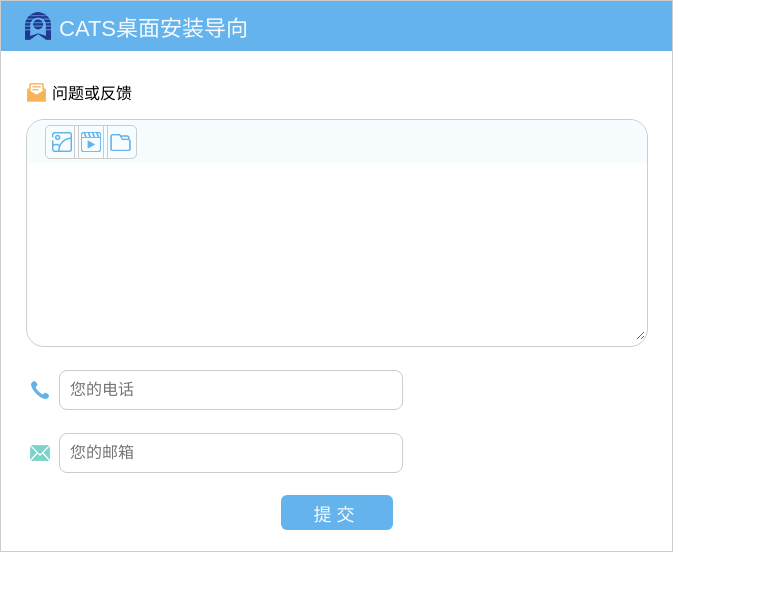
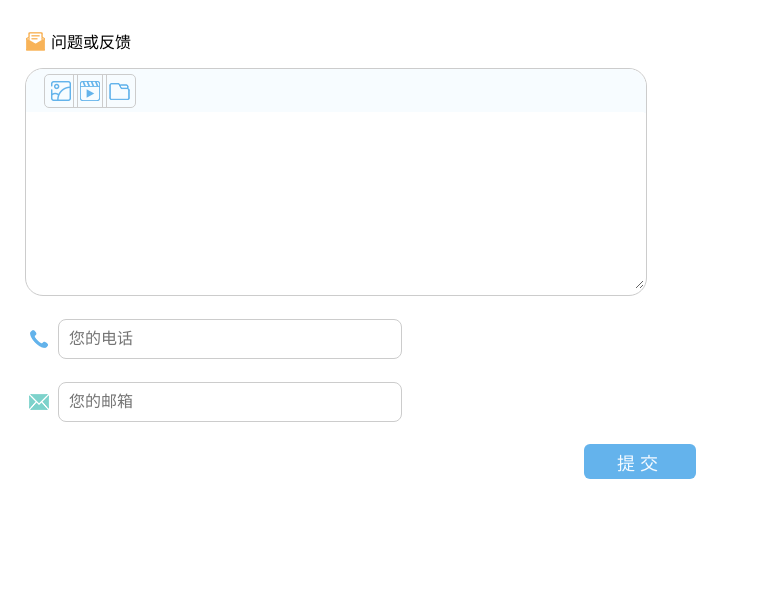
Before and after one commit to lishihui0613/electronTest, a website: page page/question.html in a window 1280 px wide. Shown: the whole page, without its empty margins (0-759 px from the left). Drawn offline with Linux system fonts and the light colour scheme.

Commit message:
tab实现，去重复，首页

```diff
--- a/page/question.html
+++ b/page/question.html
@@ -22,26 +22,10 @@
 　　color:#d2d2d2;
 　　}
         #install1{
-            border:1px solid #ccc;
+
             position: relative;
-            width: 671px;
-            height: 550px;
-        }
-        .nav{
-            position: relative;
-            width: 671px;
-            height: 50px;
-            background-color: #64b3ec;
-        }
-        .nav img{
-            margin:8px 0 0 20px;
-        }
-        .nav span{
-            font-family: "苹方","微软雅黑",arial;
-            font-size: 22px;
-            color:#f4faff;
-            position: relative;
-            top: -7px;
+            width: 100%;
+            height: 100%;
         }
         .content{
             position: relative;
@@ -174,10 +158,6 @@
 </head>
 <body>
     <div id="install1">
-        <div class="nav">
-            <img src="../image/icon.png" alt="">
-            <span>CATS桌面安装导向</span>
-        </div>
         <div class="content">
             <img src="../image/text.png" alt="">
             <span>问题或反馈</span>
```
Also changed, not shown: index.html (+5 -4 lines), js/renderer.js (+23 -9 lines), page/first.html (+17 -12 lines), tabs.css (+18 -5 lines).
